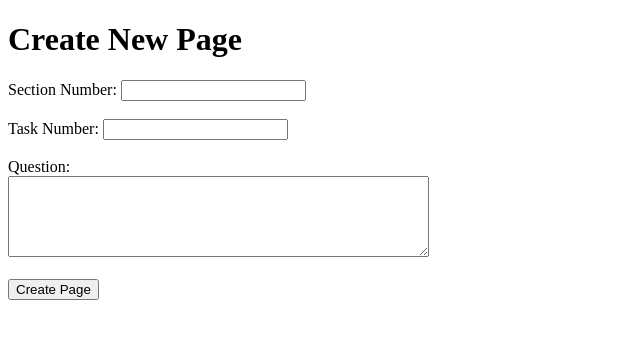
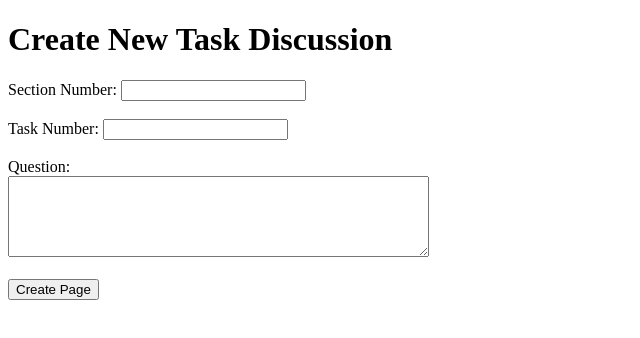
Before and after one commit to abdullahkhalids/qecft, a plain HTML site: page forum/templates/index.html in a window 1280 px wide. Shown: the whole page, without its empty margins (0-640 px from the left). Drawn offline with Linux system fonts and the light colour scheme.

```diff
--- a/forum/templates/index.html
+++ b/forum/templates/index.html
@@ -1,10 +1,10 @@
 <!DOCTYPE html>
 <html>
 <head>
-    <title>Create New Page</title>
+    <title>New Task</title>
 </head>
 <body>
-    <h1>Create New Page</h1>
+    <h1>Create New Task Discussion</h1>
 
     <form method="POST">
         <label for="section_number">Section Number:</label>
```
